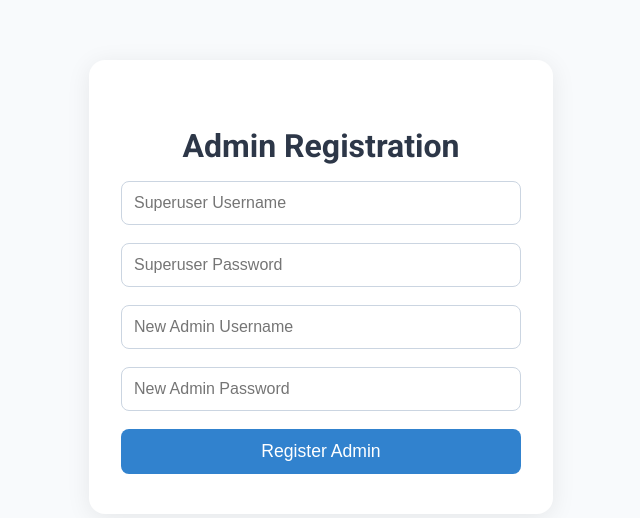
After one commit to WadudMahmudJoy/Restaurant_Management_System, a Django app: page /rms-admin/register/ in a window 1280 px wide. The commit adds this page. Shown: the top 518 px of the page, without its empty margins (319-959 px from the left). Run offline with Django 5.2, Linux system fonts and the light colour scheme.

```diff
--- /dev/null
+++ b/RMS/templates/RMS/admin_register.html
@@ -0,0 +1,39 @@
+<!DOCTYPE html>
+<html lang="en">
+<head>
+    <meta charset="UTF-8">
+    <meta name="viewport" content="width=device-width, initial-scale=1.0">
+    <title>Admin Registration - RMS</title>
+    <link href="https://fonts.googleapis.com/css?family=Roboto:400,700&display=swap" rel="stylesheet">
+    <style>
+        body { font-family: 'Roboto', sans-serif; background: #f8fafc; }
+        .container { max-width: 400px; margin: 60px auto; background: #fff; border-radius: 16px; box-shadow: 0 4px 24px rgba(0,0,0,0.08); padding: 40px 32px; text-align: center; }
+        h2 { font-size: 2rem; margin-bottom: 16px; color: #2d3748; }
+        form { display: flex; flex-direction: column; }
+        input[type="text"], input[type="password"] { padding: 12px; margin-bottom: 18px; border-radius: 8px; border: 1px solid #cbd5e1; font-size: 1rem; }
+        button { padding: 12px; border-radius: 8px; border: none; background: #3182ce; color: #fff; font-size: 1.1rem; cursor: pointer; transition: background 0.2s; }
+        button:hover { background: #2b6cb0; }
+        .error { color: #e53e3e; margin-bottom: 12px; }
+        .success { color: #38a169; margin-bottom: 12px; }
+    </style>
+</head>
+<body>
+    <div class="container">
+        <h2>Admin Registration</h2>
+        {% if error %}
+            <div class="error">{{ error }}</div>
+        {% endif %}
+        {% if success %}
+            <div class="success">{{ success }}</div>
+        {% endif %}
+        <form method="post">
+            {% csrf_token %}
+            <input type="text" name="superuser_username" placeholder="Superuser Username" required>
+            <input type="password" name="superuser_password" placeholder="Superuser Password" required>
+            <input type="text" name="new_admin_username" placeholder="New Admin Username" required>
+            <input type="password" name="new_admin_password" placeholder="New Admin Password" required>
+            <button type="submit">Register Admin</button>
+        </form>
+    </div>
+</body>
+</html>
--- a/RMS/templates/RMS/homepage.html
+++ b/RMS/templates/RMS/homepage.html
@@ -60,7 +60,7 @@
     <div class="container">
         <h1>Welcome to RMS</h1>
         <p>A unique and comfortable restaurant management experience for everyone.</p>
-        <a href="{% url 'admin_login' %}" class="btn">Admin Login</a>
+    <a href="{% url 'admin_login' %}" class="btn">Admin Login</a>
         <a href="{% url 'user_home' %}" class="btn">User Access</a>
         <div class="notice-box">
             <strong>Notice Box:</strong> Share your recommendations and experiences here!
--- a/RMS/urls.py
+++ b/RMS/urls.py
@@ -3,7 +3,8 @@ from . import views
 
 urlpatterns = [
     path('', views.homepage, name='homepage'),
-    path('admin-login/', views.admin_login, name='admin_login'),
-    path('admin/dashboard/', views.admin_dashboard, name='admin_dashboard'),
-    # Future: path('user/', views.user_home, name='user_home'),
+    path('rms-admin/login/', views.admin_login, name='admin_login'),
+    path('rms-admin/dashboard/', views.admin_dashboard, name='admin_dashboard'),
+    path('rms-admin/register/', views.admin_register, name='admin_register'),
+    path('user/', views.user_home, name='user_home'),
 ]
--- a/RMS/views.py
+++ b/RMS/views.py
@@ -1,3 +1,26 @@
+from django.contrib.auth.models import User
+def admin_register(request):
+	error = None
+	success = None
+	if request.method == 'POST':
+		superuser_username = request.POST.get('superuser_username')
+		superuser_password = request.POST.get('superuser_password')
+		new_admin_username = request.POST.get('new_admin_username')
+		new_admin_password = request.POST.get('new_admin_password')
+		superuser = authenticate(request, username=superuser_username, password=superuser_password)
+		if superuser is not None and superuser.is_superuser:
+			if User.objects.filter(username=new_admin_username).exists():
+				error = 'Admin username already exists.'
+			else:
+				new_admin = User.objects.create_user(username=new_admin_username, password=new_admin_password)
+				new_admin.is_staff = True
+				new_admin.save()
+				success = 'Admin registered successfully!'
+		else:
+			error = 'Invalid superuser credentials.'
+	return render(request, 'RMS/admin_register.html', {'error': error, 'success': success})
+def user_home(request):
+	return render(request, 'RMS/homepage.html')  # Placeholder, can be updated later
 from django.contrib.auth.decorators import login_required, user_passes_test
 @login_required
 @user_passes_test(lambda u: u.is_staff)
```
Also changed, not shown: db.sqlite3 (added).
